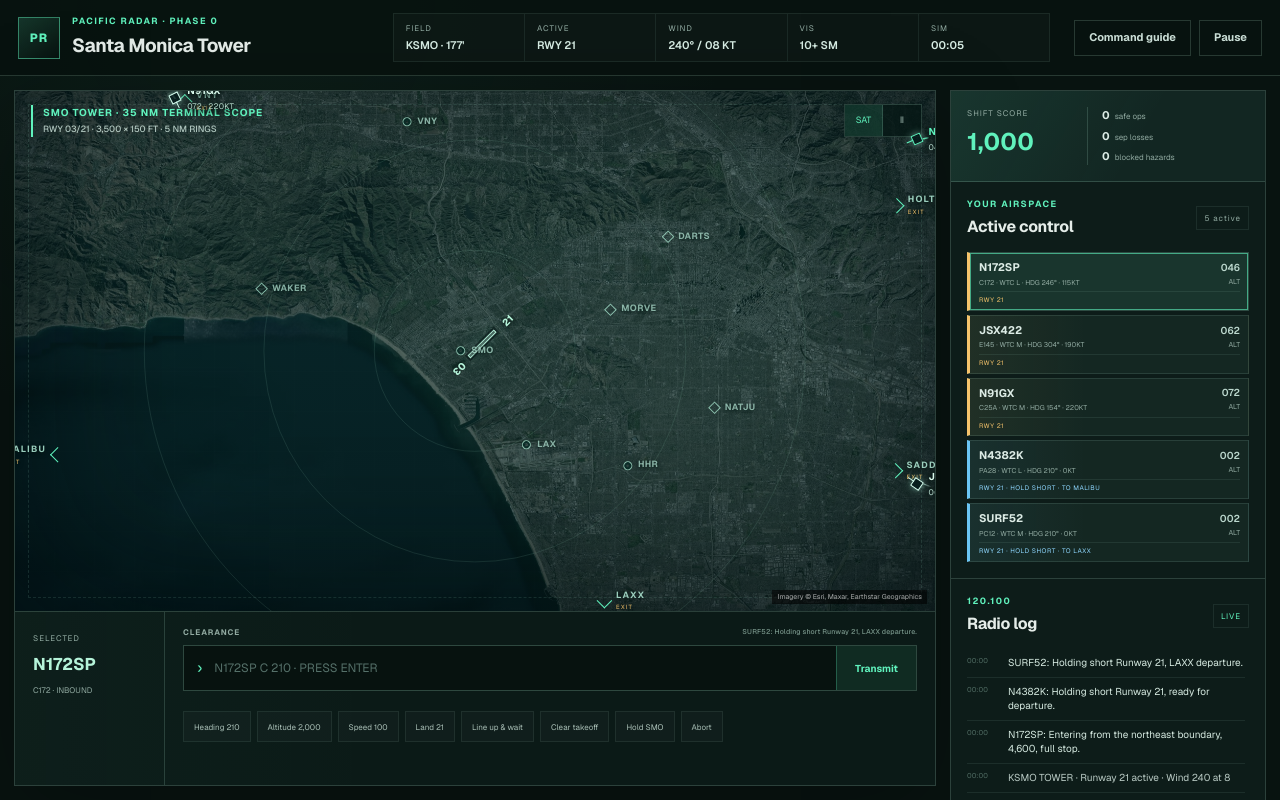
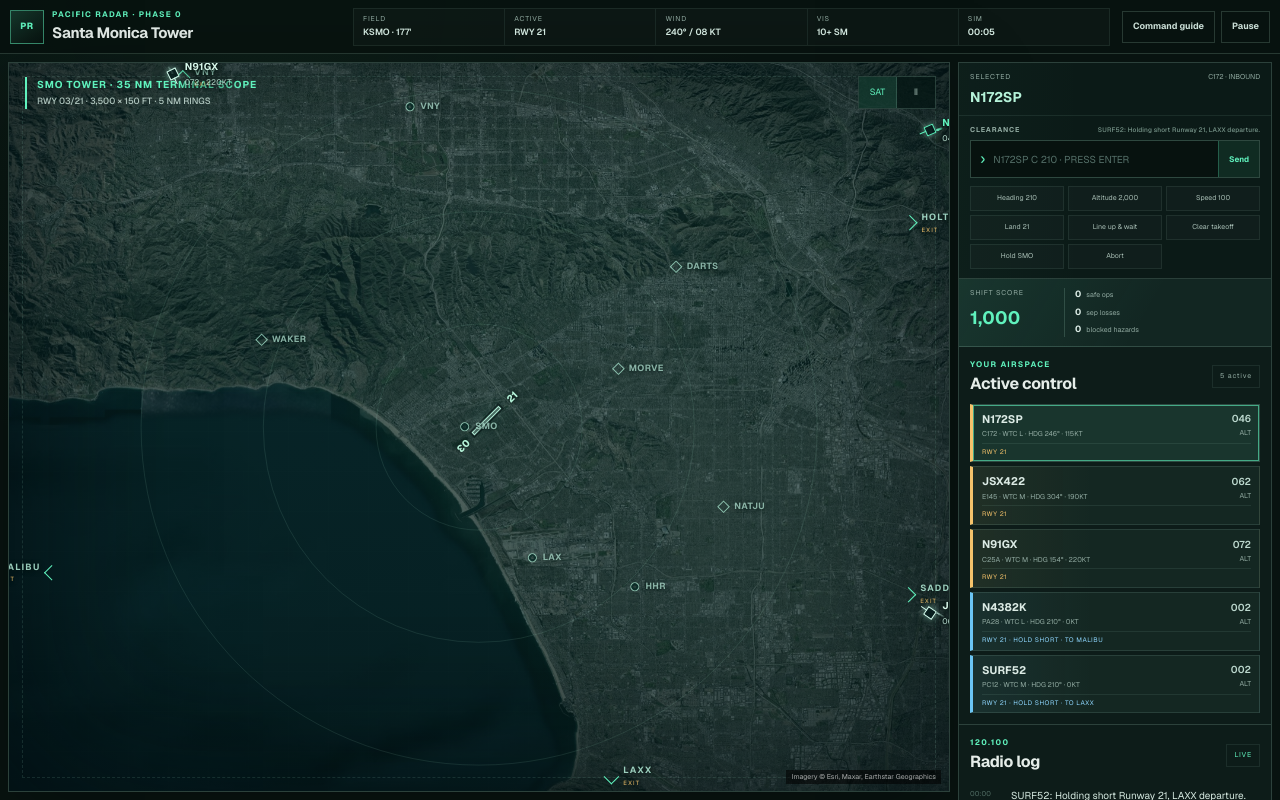
Before and after one commit to echang112368/pacific-radar, a Next.js app: page / in a window 1280 px wide. Shown: the top 800 px of the page. Built offline with nearby package versions, Linux system fonts and the light colour scheme.

Commit message:
Expand radar with sidebar command console

```diff
--- a/app/globals.css
+++ b/app/globals.css
@@ -49,12 +49,12 @@ button {
 }
 
 .top-bar {
-  min-height: 76px;
+  min-height: 54px;
   display: grid;
-  grid-template-columns: minmax(280px, 0.8fr) minmax(560px, 1.5fr) auto;
+  grid-template-columns: minmax(220px, 0.7fr) minmax(480px, 1.6fr) auto;
   align-items: center;
-  gap: 24px;
-  padding: 12px 18px;
+  gap: 12px;
+  padding: 6px 10px;
   border-bottom: 1px solid var(--line);
   background: rgba(8, 19, 16, 0.98);
 }
@@ -67,28 +67,28 @@ button {
 }
 
 .brand-block {
-  gap: 12px;
+  gap: 8px;
 }
 
 .brand-mark {
-  width: 42px;
-  height: 42px;
+  width: 34px;
+  height: 34px;
   display: grid;
   place-items: center;
   border: 1px solid rgba(96, 242, 189, 0.48);
   background: linear-gradient(145deg, rgba(96, 242, 189, 0.16), transparent);
   color: var(--mint-strong);
   font-family: var(--mono);
-  font-size: 12px;
+  font-size: 9px;
   font-weight: 800;
   letter-spacing: 0.08em;
 }
 
 .eyebrow {
-  margin: 0 0 4px;
+  margin: 0 0 2px;
   color: var(--mint-strong);
   font-family: var(--mono);
-  font-size: 9px;
+  font-size: 8px;
   font-weight: 700;
   letter-spacing: 0.16em;
 }
@@ -101,7 +101,7 @@ p {
 
 h1 {
   margin-bottom: 0;
-  font-size: 19px;
+  font-size: 15px;
   font-weight: 620;
   letter-spacing: -0.025em;
 }
@@ -122,7 +122,7 @@ h2 {
 .status-ribbon > div {
   flex: 1;
   min-width: 0;
-  padding: 8px 12px;
+  padding: 5px 9px;
   border-right: 1px solid var(--soft-line);
 }
 
@@ -137,17 +137,17 @@ h2 {
   display: block;
   color: var(--muted);
   font-family: var(--mono);
-  font-size: 8px;
+  font-size: 7px;
   letter-spacing: 0.12em;
 }
 
 .status-ribbon strong {
   display: block;
-  margin-top: 3px;
+  margin-top: 2px;
   overflow: hidden;
   color: #d8eee5;
   font-family: var(--mono);
-  font-size: 11px;
+  font-size: 9px;
   font-weight: 600;
   text-overflow: ellipsis;
   white-space: nowrap;
@@ -155,18 +155,18 @@ h2 {
 
 .header-actions {
   justify-content: flex-end;
-  gap: 8px;
+  gap: 6px;
 }
 
 .ghost-button,
 .primary-button {
-  min-height: 36px;
-  padding: 0 14px;
+  min-height: 32px;
+  padding: 0 10px;
   border: 1px solid var(--line);
   background: transparent;
   color: #c9ddd5;
   cursor: pointer;
-  font-size: 11px;
+  font-size: 9px;
   font-weight: 650;
   transition:
     border-color 150ms ease,
@@ -187,18 +187,18 @@ h2 {
 
 .workspace {
   display: grid;
-  grid-template-columns: minmax(0, 1fr) 344px;
-  min-height: calc(100vh - 76px);
+  grid-template-columns: minmax(0, 1fr) 330px;
+  min-height: calc(100vh - 54px);
 }
 
 .radar-column {
   min-width: 0;
-  padding: 14px 0 14px 14px;
+  padding: 8px 0 8px 8px;
 }
 
 .radar-frame {
-  height: calc(100vh - 104px);
-  min-height: 650px;
+  height: calc(100vh - 70px);
+  min-height: 600px;
   overflow: hidden;
   border: 1px solid var(--line);
   background: var(--panel);
@@ -207,8 +207,8 @@ h2 {
 
 .radar-map {
   position: relative;
-  height: calc(100% - 174px);
-  min-height: 480px;
+  height: 100%;
+  min-height: 600px;
   overflow: hidden;
   isolation: isolate;
   background: #0a2425;
@@ -693,52 +693,55 @@ h2 {
 }
 
 .command-deck {
-  height: 174px;
-  display: grid;
-  grid-template-columns: 150px minmax(240px, 1fr);
-  grid-template-rows: 96px 78px;
-  border-top: 1px solid var(--line);
+  display: block;
+  border-bottom: 1px solid var(--line);
   background:
     linear-gradient(90deg, rgba(96, 242, 189, 0.025), transparent 40%),
     #0b1a17;
 }
 
 .selection-summary {
-  grid-row: 1 / 3;
-  padding: 20px 18px;
-  border-right: 1px solid var(--line);
+  display: grid;
+  grid-template-columns: minmax(0, 1fr) auto;
+  align-items: baseline;
+  gap: 2px 8px;
+  padding: 9px 11px 7px;
+  border-bottom: 1px solid var(--soft-line);
 }
 
 .selection-summary strong {
   display: block;
-  margin-top: 8px;
+  margin-top: 2px;
   color: var(--mint);
   font-family: var(--mono);
-  font-size: 17px;
+  font-size: 14px;
 }
 
 .selection-summary small {
   display: block;
-  margin-top: 6px;
+  grid-column: 2;
+  grid-row: 1 / 3;
+  margin-top: 0;
   color: var(--muted);
   font-family: var(--mono);
-  font-size: 8px;
-  line-height: 1.5;
+  font-size: 7px;
+  line-height: 1.35;
+  text-align: right;
 }
 
 .command-form {
-  padding: 14px 18px 8px;
+  padding: 9px 11px 6px;
 }
 
 .command-form label {
   display: flex;
   align-items: center;
   justify-content: space-between;
-  gap: 12px;
-  margin-bottom: 7px;
+  gap: 7px;
+  margin-bottom: 5px;
   color: var(--muted);
   font-family: var(--mono);
-  font-size: 8px;
+  font-size: 7px;
   font-weight: 700;
   letter-spacing: 0.12em;
   text-transform: uppercase;
@@ -748,7 +751,7 @@ h2 {
   min-width: 0;
   overflow: hidden;
   color: #78958a;
-  font-size: 7px;
+  font-size: 6.5px;
   font-style: normal;
   font-weight: 500;
   letter-spacing: 0.02em;
@@ -758,7 +761,7 @@ h2 {
 }
 
 .command-input-wrap {
-  height: 46px;
+  height: 38px;
   display: flex;
   align-items: center;
   border: 1px solid rgba(164, 232, 206, 0.25);
@@ -772,7 +775,7 @@ h2 {
 }
 
 .prompt-symbol {
-  padding-left: 13px;
+  padding-left: 9px;
   color: var(--mint-strong);
   font-family: var(--mono);
 }
@@ -781,13 +784,13 @@ h2 {
   min-width: 0;
   flex: 1;
   height: 100%;
-  padding: 0 12px;
+  padding: 0 8px;
   border: 0;
   outline: 0;
   background: transparent;
   color: #e1fff3;
   font-family: var(--mono);
-  font-size: 12px;
+  font-size: 10px;
   text-transform: uppercase;
 }
 
@@ -797,13 +800,13 @@ h2 {
 
 .command-input-wrap button {
   align-self: stretch;
-  padding: 0 18px;
+  padding: 0 10px;
   border: 0;
   border-left: 1px solid rgba(96, 242, 189, 0.26);
   background: rgba(96, 242, 189, 0.11);
   color: var(--mint-strong);
   cursor: pointer;
-  font-size: 10px;
+  font-size: 8px;
   font-weight: 700;
 }
 
@@ -813,23 +816,25 @@ h2 {
 }
 
 .quick-commands {
-  display: flex;
-  align-items: start;
-  gap: 6px;
-  padding: 3px 18px 14px;
-  overflow-x: auto;
+  display: grid;
+  grid-template-columns: repeat(3, minmax(0, 1fr));
+  gap: 4px;
+  padding: 2px 11px 9px;
 }
 
 .quick-commands button {
-  flex: 0 0 auto;
-  min-height: 31px;
-  padding: 0 10px;
+  min-width: 0;
+  min-height: 25px;
+  overflow: hidden;
+  padding: 0 5px;
   border: 1px solid var(--soft-line);
   background: rgba(255, 255, 255, 0.018);
   color: #a9bfb6;
   cursor: pointer;
   font-family: var(--mono);
-  font-size: 8px;
+  font-size: 7px;
+  text-overflow: ellipsis;
+  white-space: nowrap;
 }
 
 .quick-commands button:hover {
@@ -845,16 +850,16 @@ h2 {
 .side-panel {
   min-width: 0;
   display: grid;
-  grid-template-rows: auto minmax(280px, auto) minmax(180px, 1fr) auto;
-  margin: 14px;
+  grid-template-rows: auto auto minmax(220px, auto) minmax(130px, 1fr) auto;
+  margin: 8px;
   border: 1px solid var(--line);
   background: var(--panel);
 }
 
 .score-card {
   display: grid;
-  grid-template-columns: 120px 1fr;
-  padding: 16px;
+  grid-template-columns: 94px 1fr;
+  padding: 9px 11px;
   border-bottom: 1px solid var(--line);
   background:
     linear-gradient(120deg, rgba(96, 242, 189, 0.08), transparent 60%),
@@ -866,14 +871,14 @@ h2 {
   margin-top: 5px;
   color: var(--mint-strong);
   font-family: var(--mono);
-  font-size: 24px;
+  font-size: 18px;
   font-weight: 650;
 }
 
 .score-metrics {
   display: grid;
   gap: 4px;
-  padding-left: 14px;
+  padding-left: 10px;
   border-left: 1px solid var(--line);
 }
 
@@ -886,12 +891,12 @@ h2 {
 
 .score-metrics strong {
   color: #dcece6;
-  font-size: 11px;
+  font-size: 9px;
 }
 
 .panel-section {
   min-height: 0;
-  padding: 16px;
+  padding: 11px;
   border-bottom: 1px solid var(--line);
 }
 
@@ -900,7 +905,7 @@ h2 {
   align-items: center;
   justify-content: space-between;
   gap: 10px;
-  margin-bottom: 13px;
+  margin-bottom: 8px;
 }
 
 .section-heading > span {
@@ -1237,38 +1242,31 @@ h2 {
 
 @media (max-width: 1180px) {
   .top-bar {
-    grid-template-columns: 1fr auto;
+    grid-template-columns: minmax(200px, 0.7fr) minmax(410px, 1.4fr) auto;
+  }
+
+  .workspace {
+    grid-template-columns: minmax(0, 1fr) 316px;
+  }
+
+  .radar-frame {
+    height: calc(100vh - 70px);
+  }
+}
+
+@media (max-width: 900px) {
+  .top-bar {
+    grid-template-columns: minmax(0, 1fr) auto;
+    gap: 6px;
+  }
+
+  .header-actions {
+    position: static;
   }
 
   .status-ribbon {
     grid-column: 1 / 3;
     grid-row: 2;
-  }
-
-  .workspace {
-    grid-template-columns: minmax(0, 1fr) 320px;
-  }
-
-  .radar-frame {
-    height: calc(100vh - 170px);
-  }
-}
-
-@media (max-width: 900px) {
-  .top-bar {
-    grid-template-columns: 1fr;
-    gap: 10px;
-  }
-
-  .header-actions {
-    position: absolute;
-    right: 14px;
-    top: 14px;
-  }
-
-  .status-ribbon {
-    grid-column: auto;
-    grid-row: auto;
     overflow-x: auto;
   }
 
@@ -1290,7 +1288,8 @@ h2 {
   }
 
   .radar-map {
-    height: 62vh;
+    height: 68vh;
+    min-height: 520px;
   }
 
   .side-panel {
@@ -1316,17 +1315,12 @@ h2 {
   }
 
   .radar-map {
-    height: 58vh;
+    height: 64vh;
     min-height: 430px;
   }
 
-  .command-deck {
-    height: auto;
-    display: block;
-  }
-
   .selection-summary {
-    display: none;
+    display: grid;
   }
 
   .command-form {
--- a/app/simulator.tsx
+++ b/app/simulator.tsx
@@ -1401,7 +1401,11 @@ export function RadarSimulator() {
               )}
             </div>
 
-            <div className="command-deck">
+          </div>
+        </div>
+
+        <aside className="side-panel">
+          <section className="command-deck" aria-label="Clearance console">
             <div className="selection-summary">
               <span>SELECTED</span>
               <strong>{selectedFlight?.callsign ?? "NONE"}</strong>
@@ -1426,21 +1430,19 @@ export function RadarSimulator() {
                   placeholder={
                     activeSelection
                       ? `${activeSelection} C 210 · press Enter`
-                        : "Select an aircraft or type SCALE / STATS"
+                      : "Select aircraft or enter a command"
                   }
                   autoComplete="off"
                   spellCheck={false}
                 />
-                  <button type="submit">Transmit</button>
+                <button type="submit">Send</button>
               </div>
             </form>
             <div className="quick-commands" aria-label="Quick commands">
               {selectedFlight?.kind === "departure" &&
                 selectedFlight.exitFix && (
                   <button
-                      onClick={() =>
-                        runQuickCommand(`C ${selectedFlight.exitFix}`)
-                      }
+                    onClick={() => runQuickCommand(`C ${selectedFlight.exitFix}`)}
                   >
                     Direct {selectedFlight.exitFix}
                   </button>
@@ -1455,11 +1457,8 @@ export function RadarSimulator() {
                 </button>
               ))}
             </div>
-            </div>
-          </div>
-        </div>
-
-        <aside className="side-panel">
+          </section>
+
           <section className="score-card">
             <div>
               <span>SHIFT SCORE</span>
```
Also changed, not shown: 1 other file (tests, documents, lock files or other folders). Lines whose indentation alone changed are shown as unchanged.
